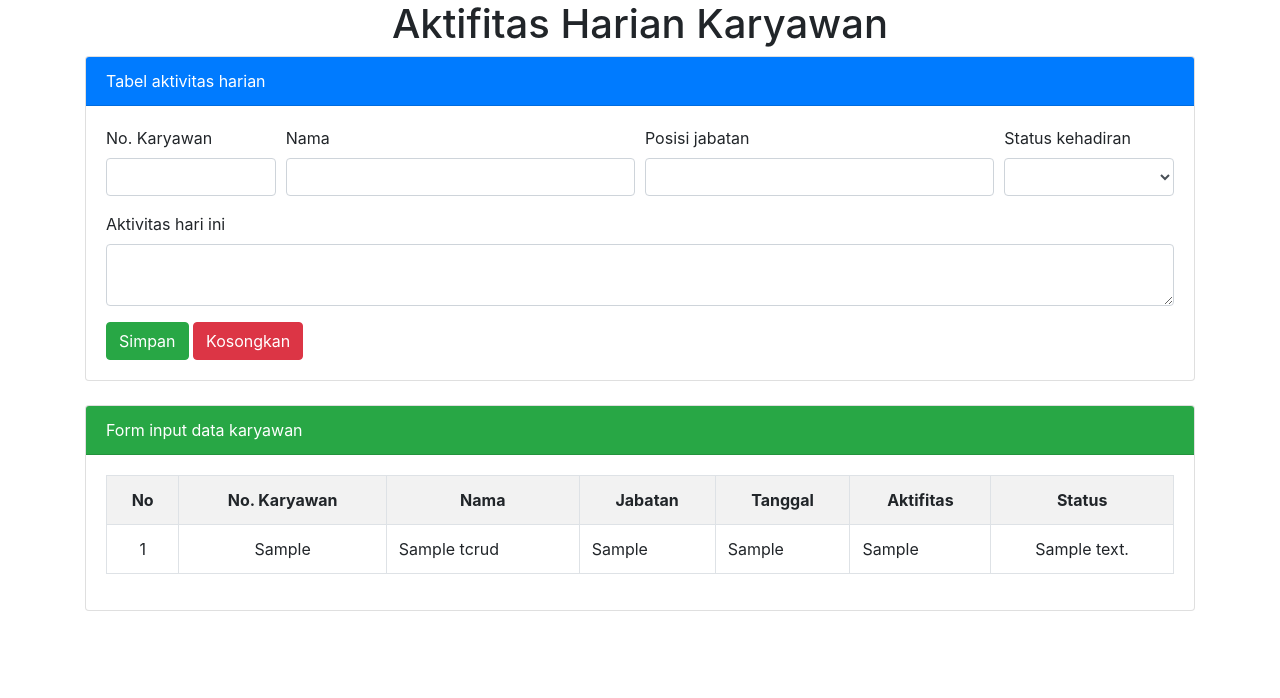
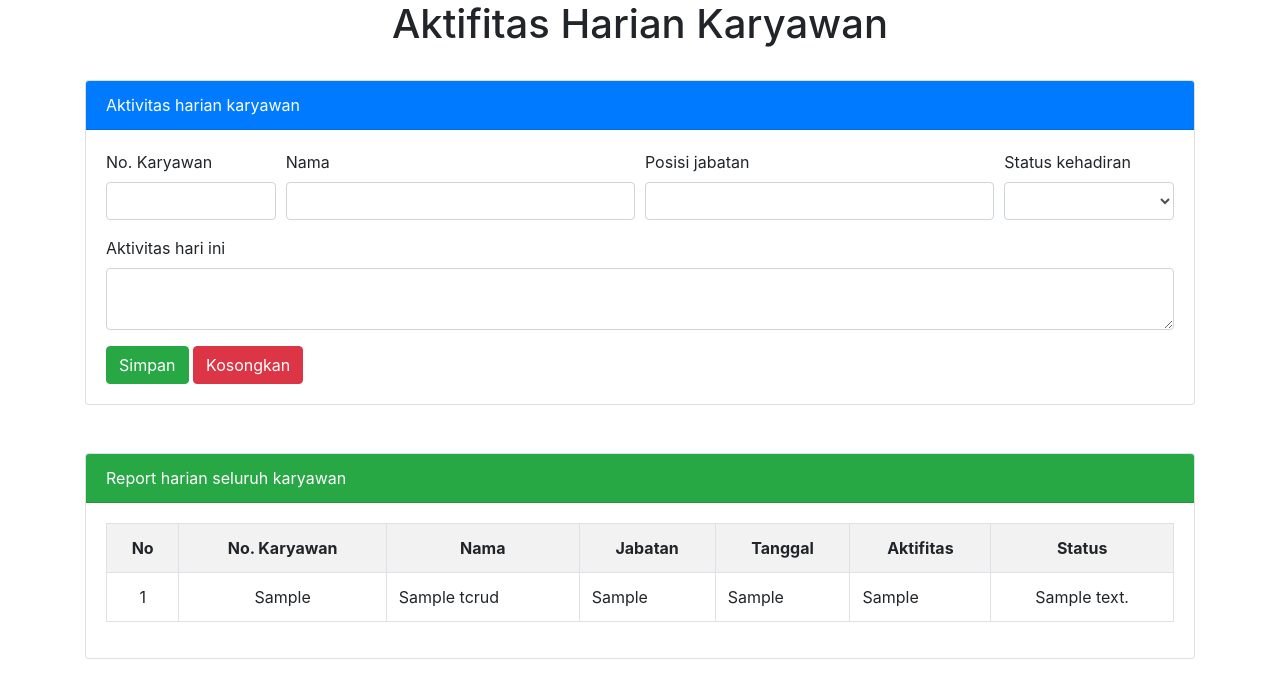
Before and after one commit to didin-nurdin/belajar-crud, a PHP site: page / in a window 1280 px wide. Shown: the top 698 px of the page. Run offline with PHP 8.4, Linux system fonts and the light colour scheme; tables that the repository leaves empty or names only in its code hold one stand-in row (values such as "Sample post").

Commit message:
menambahkan jarak judul dengan form, merubah judul form dan tabel

```diff
--- a/index.php
+++ b/index.php
@@ -49,6 +49,7 @@ if(isset($_POST['bsimpan']))
     <!-- Judul -->
     <div class="container text-center">
         <h1>Aktifitas Harian Karyawan</h1>
+</br>
 
     </div>
     <!-- Akhir Judul -->
@@ -56,7 +57,7 @@ if(isset($_POST['bsimpan']))
     <div class="container">
         <div class="card">
             <div class="card-header bg-primary text-white">
-                Tabel aktivitas harian
+                Aktivitas harian karyawan
             </div>
             <div class="card-body">
                 <form method="post" action="">
@@ -97,10 +98,10 @@ if(isset($_POST['bsimpan']))
 
 
     <!-- Awal form card -->
-    <div class="container mt-4">
+    <div class="container mt-5">
         <div class="card">
             <div class="card-header bg-success text-white">
-                Form input data karyawan
+                Report harian seluruh karyawan
             </div>
            <div class="card-body">
 
```
